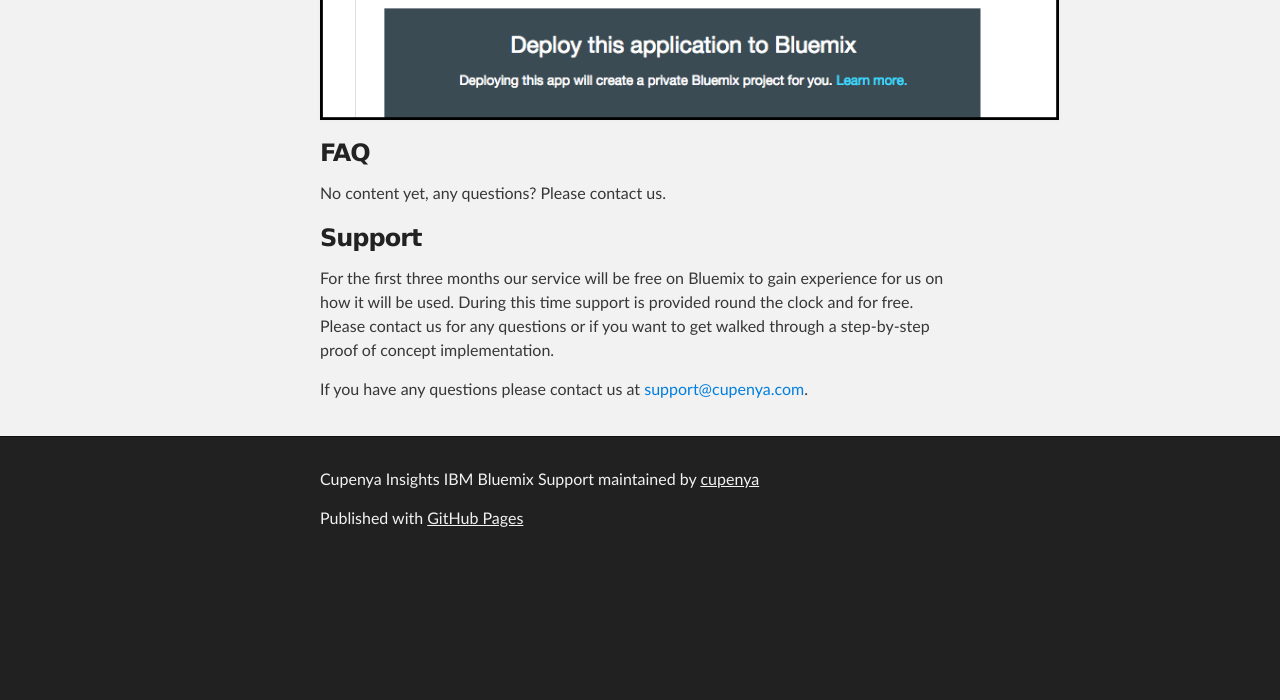
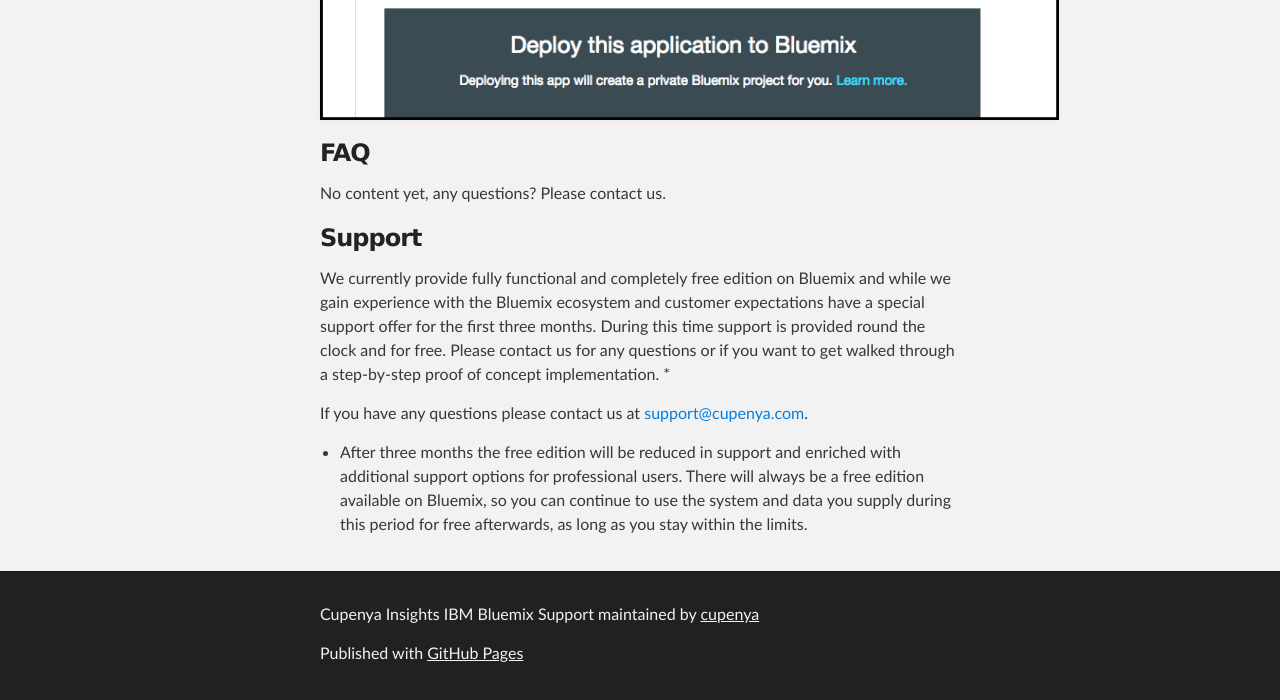
Before and after one commit to cupenya/ibm-bluemix-support, a plain HTML site: page index.html in a window 1280 px wide. Shown: the part 792-1492 px from the top of the page. Before the commit the page ends 1357 px from the top, so only its background shows below. Drawn offline with Linux system fonts and the light colour scheme.

```diff
--- a/index.html
+++ b/index.html
@@ -51,9 +51,13 @@
 <h3>
 <a id="support" class="anchor" href="#support" aria-hidden="true"><span class="octicon octicon-link"></span></a>Support</h3>
 
-<p>For the first three months our service will be free on Bluemix to gain experience for us on how it will be used. During this time support is provided round the clock and for free. Please contact us for any questions or if you want to get walked through a step-by-step proof of concept implementation.</p>
+<p>We currently provide fully functional and completely free edition on Bluemix and while we gain experience with the Bluemix ecosystem and customer expectations have a special support offer for the first three months. During this time support is provided round the clock and for free. Please contact us for any questions or if you want to get walked through a step-by-step  proof of concept implementation. *</p>
 
 <p>If you have any questions please contact us at <a href="mailto:support@cupenya.com">support@cupenya.com</a>.</p>
+
+<ul>
+<li>After three months the free edition will be reduced in support and enriched with additional support options for professional users. There will always be a free edition available on Bluemix, so you can continue to use the system and data you supply during this period for free afterwards, as long as you stay within the limits.</li>
+</ul>
       </section>
     </div>
 
```
Also changed, not shown: params.json (+1 -1 lines).
